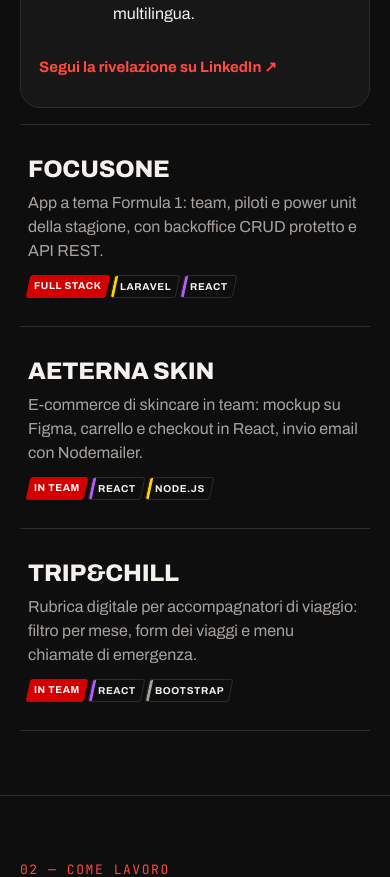
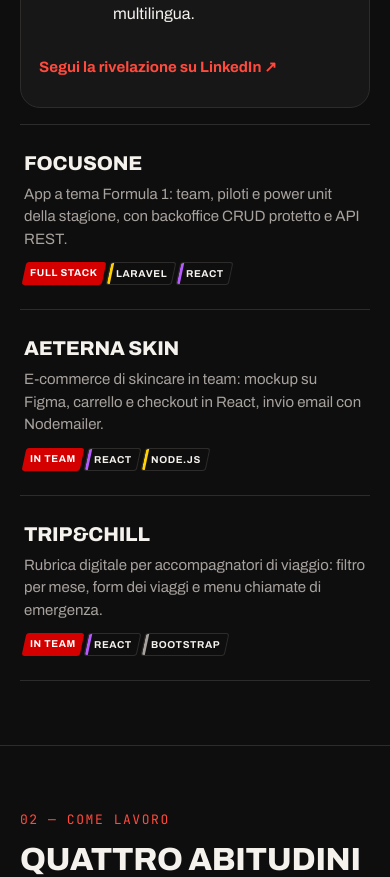
Before and after one commit to matteolepera/portfolio, a React (Vite) app: page / in a window 390 px wide. Shown: the part 2160-3037 px from the top of the page. Built offline with nearby package versions, Linux system fonts and the light colour scheme; no server answers.

Commit message:
fix: righe dei progetti in colonna su mobile e tablet, tre colonne su desktop

```diff
--- a/src/components/home/ProjectRow.jsx
+++ b/src/components/home/ProjectRow.jsx
@@ -4,20 +4,22 @@ export default function ProjectRow({ project }) {
   const hasLinks = project.demoUrl || project.codeUrl;
 
   return (
-    <article className="flex flex-wrap items-baseline gap-x-8 gap-y-3 border-b border-line px-2 py-7">
-      <div className="min-w-0 flex-[1_1_400px]">
-        <h3 className="display-title text-2xl">{project.name}</h3>
-        <p className="mt-1.5 text-muted">{project.description}</p>
+    <article className="grid gap-y-3 border-b border-line px-1 py-6 lg:grid-cols-[minmax(0,1.6fr)_minmax(0,1fr)_auto] lg:items-center lg:gap-x-8 lg:px-2 lg:py-7">
+      <div className="min-w-0">
+        <h3 className="display-title text-xl lg:text-2xl">{project.name}</h3>
+        <p className="mt-1.5 text-[15px] text-muted lg:text-base">
+          {project.description}
+        </p>
       </div>
 
       <StackBadges
         role={project.role}
         stack={project.stack}
-        className="min-w-0 flex-[1_1_200px]"
+        className="min-w-0"
       />
 
       {hasLinks && (
-        <div className="flex shrink-0 gap-5 text-[15px] font-bold">
+        <div className="flex gap-5 text-[15px] font-bold">
           {project.demoUrl && (
             <a
               href={project.demoUrl}
```
